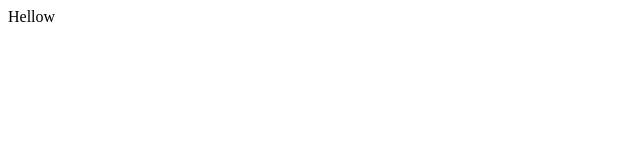
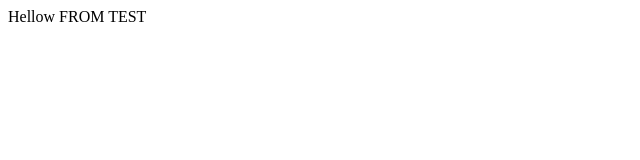
Before and after one commit to madhav3009/nw, a plain HTML site: page index.html in a window 1280 px wide. Shown: the whole page, without its empty margins (0-640 px from the left). Drawn offline with Linux system fonts and the light colour scheme.

Commit message:
Update index.html

```diff
--- a/index.html
+++ b/index.html
@@ -7,6 +7,6 @@
     <title>Document</title>
 </head>
 <body>
-    Hellow
+    Hellow  FROM TEST
 </body>
 </html>
```
